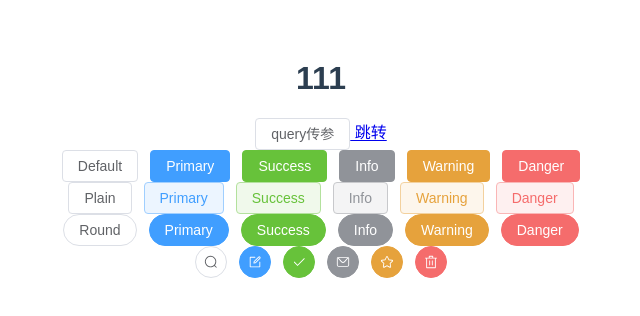
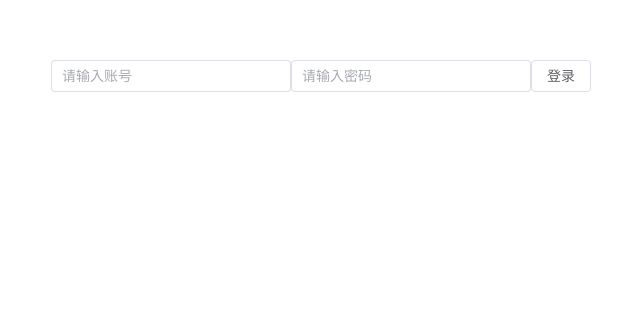
Before and after one commit to booooooooooooow/test, a Vue app: page / in a window 1280 px wide. Shown: the top 316 px of the page, without its empty margins (319-959 px from the left). Built offline with nearby package versions, Linux system fonts and the light colour scheme.

Commit message:
路由守卫，登录注册，pinia

```diff
--- a/src/router/index.js
+++ b/src/router/index.js
@@ -1,6 +1,8 @@
 //路由
 import { createRouter, createWebHistory } from "vue-router";
 import PageOne from "@/views/PageOne.vue";
+import PageTwo from "@/views/PageTwo.vue";
+import PageThree from "@/views/PageThree.vue";
 import ZhuYe from "@/views/ZhuYe.vue";
 
 const routes = [
@@ -8,7 +10,7 @@ const routes = [
 		path: "/",
 		name: "ZhuYe",
 		component: ZhuYe,
-		meta: { requiresAuth: true },
+		meta: { guestOnly: true },
 	},
 	{
 		path: "/PageOne",
@@ -16,10 +18,36 @@ const routes = [
 		component: PageOne,
 		meta: { requiresAuth: true },
 	},
+	{
+		path: "/PageTwo/:id/:age",
+		name: "PageTwo",
+		component: PageTwo,
+		meta: { requiresAuth: true },
+	},
+	{
+		path: "/PageThree/:id/:age",
+		name: "PageThree",
+		component: PageThree,
+		props: true,
+		meta: { guestOnly: true },
+	},
 ];
 const router = createRouter({
 	history: createWebHistory(),
 	routes,
 });
 
+let isLogin = () => {
+	return false;
+};
+router.beforeEach((to, from, next) => {
+	if (to.meta.requiresAuth && isLogin()) {
+		next(to.path);
+	} else if (to.meta.guestOnly && !isLogin() && from.name) {
+		next("/");
+	} else {
+		next();
+	}
+});
+
 export default router;
--- a/src/stores/modules/user.js
+++ b/src/stores/modules/user.js
@@ -1,19 +1,34 @@
-import{ definStore } from 'pinia'
-export const useUserStore = definStore('user',{
-    state:()=>({
-        name:'主人',
-        age:18,
-        isLogin:false
-    }),
-    actions:{
-        login(){
-            this.isLogin=true
-        },
-        logout(){
-            this.isLogin=false
-        }
-    },
-    getters:{
-        welcomeMessage:(state)=>`欢迎${state.name}!`
-    }
-})
+import { defineStore } from "pinia";
+import { useRouter } from "vue-router";
+export const useUserStore = defineStore("user", {
+	state: () => ({
+		token: localStorage.getItem("token") || null,
+		userInfo: JSON.parse(localStorage.getItem("userInfo")) || null,
+		name: "主人",
+		age: 18,
+		isLogin: false,
+		router: useRouter(),
+	}),
+	actions: {
+		login(token, userInfo) {
+			this.token = token;
+			this.userInfo = userInfo;
+			// 持久化到本地存储
+			localStorage.setItem("token", token);
+			localStorage.setItem("userInfo", JSON.stringify(userInfo));
+			this.router.push({
+				path: "/PageOne",
+				query: { name: this.token, age: this.userInfo.age }, // 参数会变成 ?name=小可爱&age=18
+			});
+		},
+		logout() {
+			this.token = null;
+			this.userInfo = null;
+			localStorage.removeItem("token");
+			localStorage.removeItem("userInfo");
+		},
+	},
+	getters: {
+		welcomeMessage: (state) => `欢迎${state.name}!`,
+	},
+});
--- /dev/null
+++ b/src/views/PageThree.vue
@@ -0,0 +1,24 @@
+t
+<template>
+	<div class="product-detail">
+		<h1>这里是{{ pageName }}</h1>
+		<el-button @click="goToHome">查看参数</el-button>
+	</div>
+</template>
+
+<script setup name="PageThree">
+import { ref } from "vue";
+import { useRoute } from "vue-router";
+
+const route = useRoute();
+const pageName = ref("路由传参的几种方式");
+const goToHome = () => {
+	console.log("route", route);
+};
+</script>
+
+<style scoped>
+.product-detail {
+	padding: 20px;
+}
+</style>
--- /dev/null
+++ b/src/views/PageTwo.vue
@@ -0,0 +1,24 @@
+t
+<template>
+	<div class="product-detail">
+		<h1>这里是{{ pageName }}</h1>
+		<el-button @click="goToHome">查看参数</el-button>
+	</div>
+</template>
+
+<script setup name="PageTwo">
+import { ref } from "vue";
+import { useRoute } from "vue-router";
+
+const route = useRoute();
+const pageName = ref("路由传参的几种方式");
+const goToHome = () => {
+	console.log("route", route);
+};
+</script>
+
+<style scoped>
+.product-detail {
+	padding: 20px;
+}
+</style>
--- a/src/views/ZhuYe.vue
+++ b/src/views/ZhuYe.vue
@@ -1,65 +1,65 @@
 <template>
-	<h1>111</h1>
-	<el-button @click="handleQueryClick">query传参</el-button>
+	<!-- <el-button @click="handleQueryClick">query传参</el-button>
+	<el-button @click="handleParamsClick">params传参</el-button>
 	<router-link
 		:to="{
 			path: '/PageOne',
 			query: { name: '宝宝', age: 20 },
 		}">
 		跳转
-	</router-link>
-	<div class="mb-4">
-		<el-button>Default</el-button>
-		<el-button type="primary">Primary</el-button>
-		<el-button type="success">Success</el-button>
-		<el-button type="info">Info</el-button>
-		<el-button type="warning">Warning</el-button>
-		<el-button type="danger">Danger</el-button>
-	</div>
-
-	<div class="mb-4">
-		<el-button plain>Plain</el-button>
-		<el-button type="primary" plain>Primary</el-button>
-		<el-button type="success" plain>Success</el-button>
-		<el-button type="info" plain>Info</el-button>
-		<el-button type="warning" plain>Warning</el-button>
-		<el-button type="danger" plain>Danger</el-button>
-	</div>
-
-	<div class="mb-4">
-		<el-button round>Round</el-button>
-		<el-button type="primary" round>Primary</el-button>
-		<el-button type="success" round>Success</el-button>
-		<el-button type="info" round>Info</el-button>
-		<el-button type="warning" round>Warning</el-button>
-		<el-button type="danger" round>Danger</el-button>
-	</div>
-
-	<div>
-		<el-button :icon="Search" circle />
-		<el-button type="primary" :icon="Edit" circle />
-		<el-button type="success" :icon="Check" circle />
-		<el-button type="info" :icon="Message" circle />
-		<el-button type="warning" :icon="Star" circle />
-		<el-button type="danger" :icon="Delete" circle />
+	</router-link> -->
+	<div class="parent">
+		<el-input
+			v-model="account"
+			style="width: 240px"
+			placeholder="请输入账号"
+			clearable />
+		<el-input
+			v-model="password"
+			style="width: 240px"
+			placeholder="请输入密码"
+			clearable
+			show-password />
+		<el-button @click="login">登录</el-button>
 	</div>
 </template>
 <script setup>
-import {
-	Check,
-	Delete,
-	Edit,
-	Message,
-	Search,
-	Star,
-} from "@element-plus/icons-vue";
-import { useRouter } from "vue-router";
+import { ref } from "vue";
+import { useUserStore } from "@/stores/modules/user";
+let account = ref("");
+let password = ref("");
+const user = useUserStore();
+const token = "kkkkijjj";
+const userInfo = {
+	name: "uu",
+	age: 18,
+};
+const login = () => {
+	if (account.value === "admin" && password.value === "123") {
+		user.login(token, userInfo);
+		console.log("登录成功");
+	} else {
+		console.log("登录失败");
+	}
+};
+// const handleQueryClick = () => {
+// 	router.push({
+// 		path: "/PageOne",
+// 		query: { name: "小可爱", age: 18 }, // 参数会变成 ?name=小可爱&age=18
+// 	});
+// };
+// const handleParamsClick = () => {
+// 	router.push({
+// 		name: "PageTwo",
+// 		params: { id: 18, age: 188 }, // 参数会变成 ?name=小可爱&age=18
+// 	});
+// };
+</script>
 
-const router = useRouter();
-const handleQueryClick = () => {
-	router.push({
-		path: "/pageOne",
-		query: { name: "小可爱", age: 18 }, // 参数会变成 ?name=小可爱&age=18
-	});
-};
-</script>
+<style scoped>
+.parent {
+	display: flex;
+	justify-content: center;
+	align-items: center;
+}
+</style>
```
